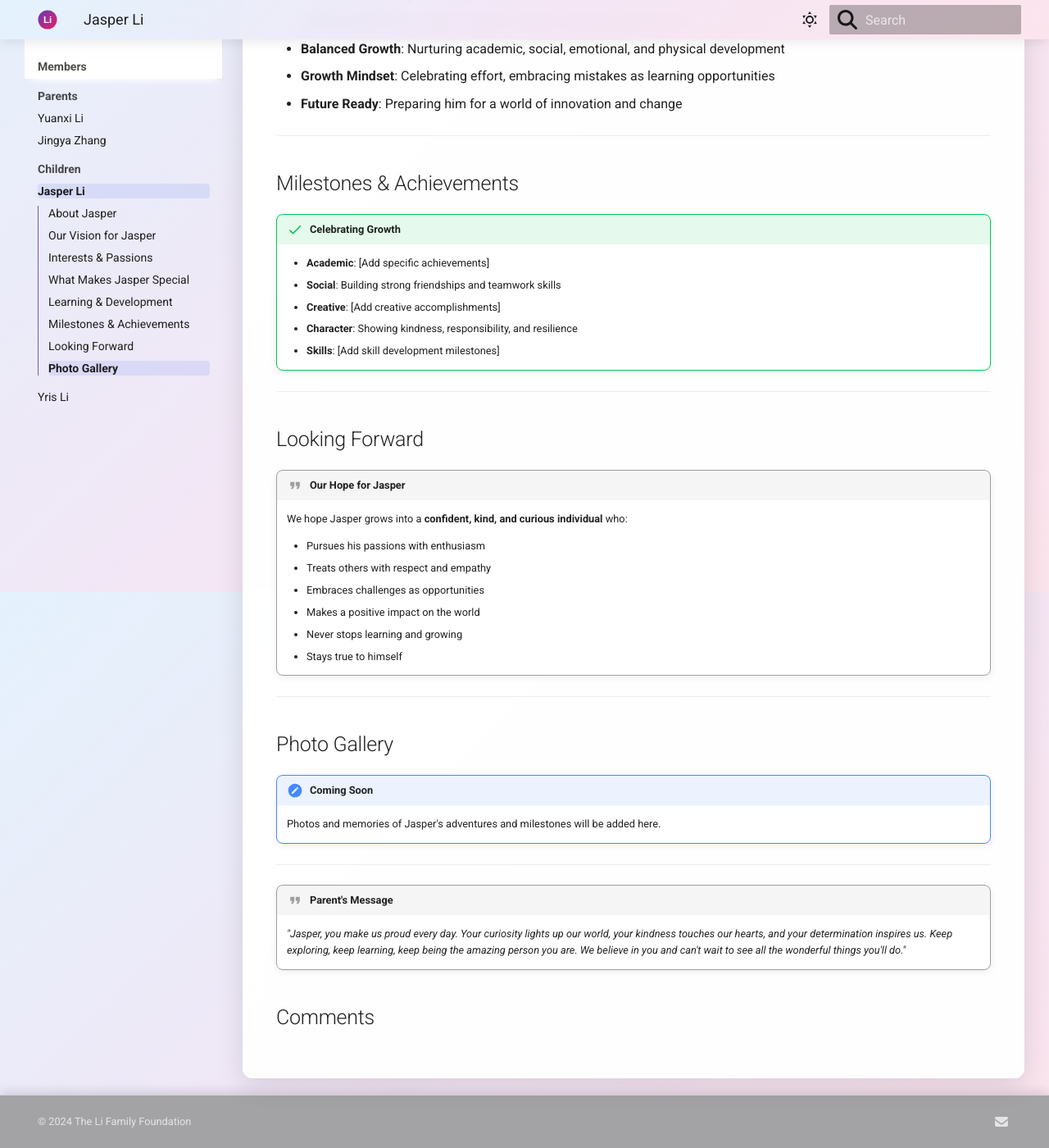
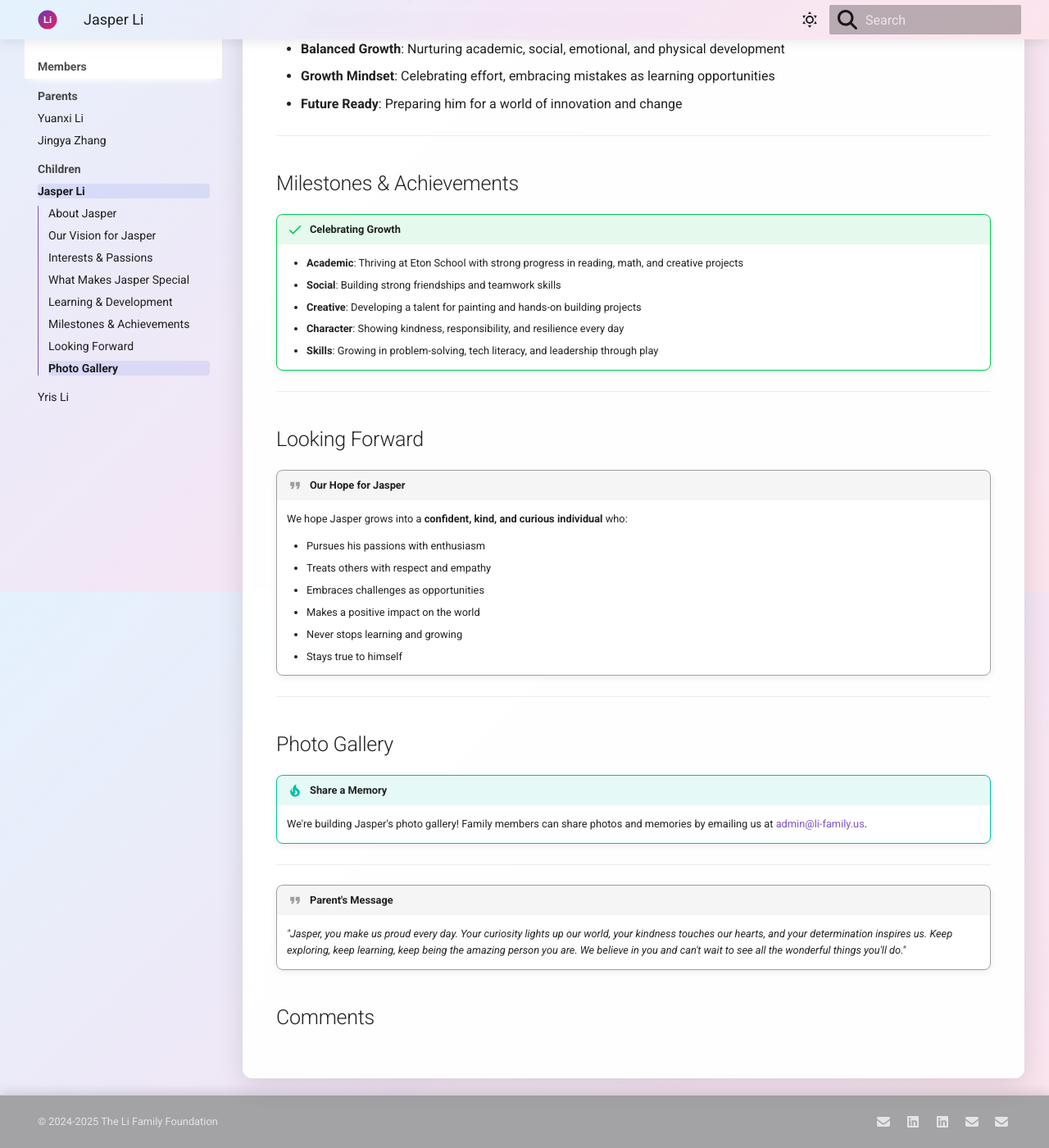
Before and after one commit to Papersboys/li-family-us, an MkDocs documentation site: the page built from docs/about-jasper.md, in a window 1280 px wide and 1400 px high, scrolled down 1978 px. Shown: the whole window at 82% size. Built offline with MkDocs 1.6.1 and Material for MkDocs 9.7.7, drawn with Linux system fonts in a browser that asks for light colours; comment, search, counter and statistics services are not loaded.

Commit message:
improve site content and update README
- fix Giscus comments to adapt to dark mode (preferred_color_scheme)
- fix footer to show all social links (LinkedIn + emails) instead of only admin
- update copyright year to 2024-2025
- fill in placeholder milestones for Jasper and Yris profiles
- replace "Coming Soon" photo galleries with share-a-memory CTA
- expand blog landing page with category cards
- improve site_description for SEO
- rewrite README with live site link, Family Apps table, full project structure, and complete feature list

Co-Authored-By: Claude Opus 4.6 (1M context) <noreply@anthropic.com>

```diff
--- a/docs/about-jasper.md
+++ b/docs/about-jasper.md
@@ -121,11 +121,11 @@ We believe in:
 
 !!! success "Celebrating Growth"
 
-    - **Academic**: [Add specific achievements]
+    - **Academic**: Thriving at Eton School with strong progress in reading, math, and creative projects
     - **Social**: Building strong friendships and teamwork skills
-    - **Creative**: [Add creative accomplishments]
-    - **Character**: Showing kindness, responsibility, and resilience
-    - **Skills**: [Add skill development milestones]
+    - **Creative**: Developing a talent for painting and hands-on building projects
+    - **Character**: Showing kindness, responsibility, and resilience every day
+    - **Skills**: Growing in problem-solving, tech literacy, and leadership through play
 
 ---
 
@@ -146,8 +146,8 @@ We believe in:
 
 ## Photo Gallery
 
-!!! note "Coming Soon"
-    Photos and memories of Jasper's adventures and milestones will be added here.
+!!! tip "Share a Memory"
+    We're building Jasper's photo gallery! Family members can share photos and memories by emailing us at [admin@li-family.us](mailto:admin@li-family.us).
 
 ---
 
--- a/mkdocs.yml
+++ b/mkdocs.yml
@@ -1,12 +1,12 @@
 site_name: The Li Family
-site_description: Welcome to the Li Family website
+site_description: The Li Family — a family of four in the Greater Seattle Area sharing stories, milestones, and adventures. Built with love by Yuanxi Li & Jingya Zhang.
 site_author: Li Family
 site_url: https://li-family.us
 use_directory_urls: false
 
 # Copyright / Footer
 copyright: |
-  &copy; 2024 The Li Family Foundation<br>
+  &copy; 2024-2025 The Li Family Foundation<br>
   <a href="mailto:admin@li-family.us">admin@li-family.us</a> |
   <a href="mailto:yuanxi.li@li-family.us">yuanxi.li@li-family.us</a> |
   <a href="mailto:jingya.zhang@li-family.us">jingya.zhang@li-family.us</a>
--- a/overrides/partials/comments.html
+++ b/overrides/partials/comments.html
@@ -10,7 +10,7 @@
         data-reactions-enabled="1"
         data-emit-metadata="0"
         data-input-position="bottom"
-        data-theme="light"
+        data-theme="preferred_color_scheme"
         data-lang="en"
         crossorigin="anonymous"
         async>
--- a/overrides/partials/footer.html
+++ b/overrides/partials/footer.html
@@ -5,18 +5,16 @@
     <div class="md-footer-meta__inner md-grid">
       <div class="md-copyright">
         <div class="md-copyright__highlight">
-          © 2024 The Li Family Foundation<br>
+          © 2024-2025 The Li Family Foundation<br>
         </div>
       </div>
 
       {% if config.extra.social %}
         <div class="md-social">
           {% for social in config.extra.social %}
-            {% if social.link.startswith('mailto:admin@') %}
               <a href="{{ social.link }}" target="_blank" rel="noopener" title="{{ social.name }}" class="md-social__link">
                 {% include ".icons/" ~ social.icon ~ ".svg" %}
               </a>
-            {% endif %}
           {% endfor %}
         </div>
       {% endif %}
```
Also changed, not shown: README.md (+112 -65 lines), docs/about-yris.md (+5 -5 lines), docs/blog/index.md (+28 -0 lines).
